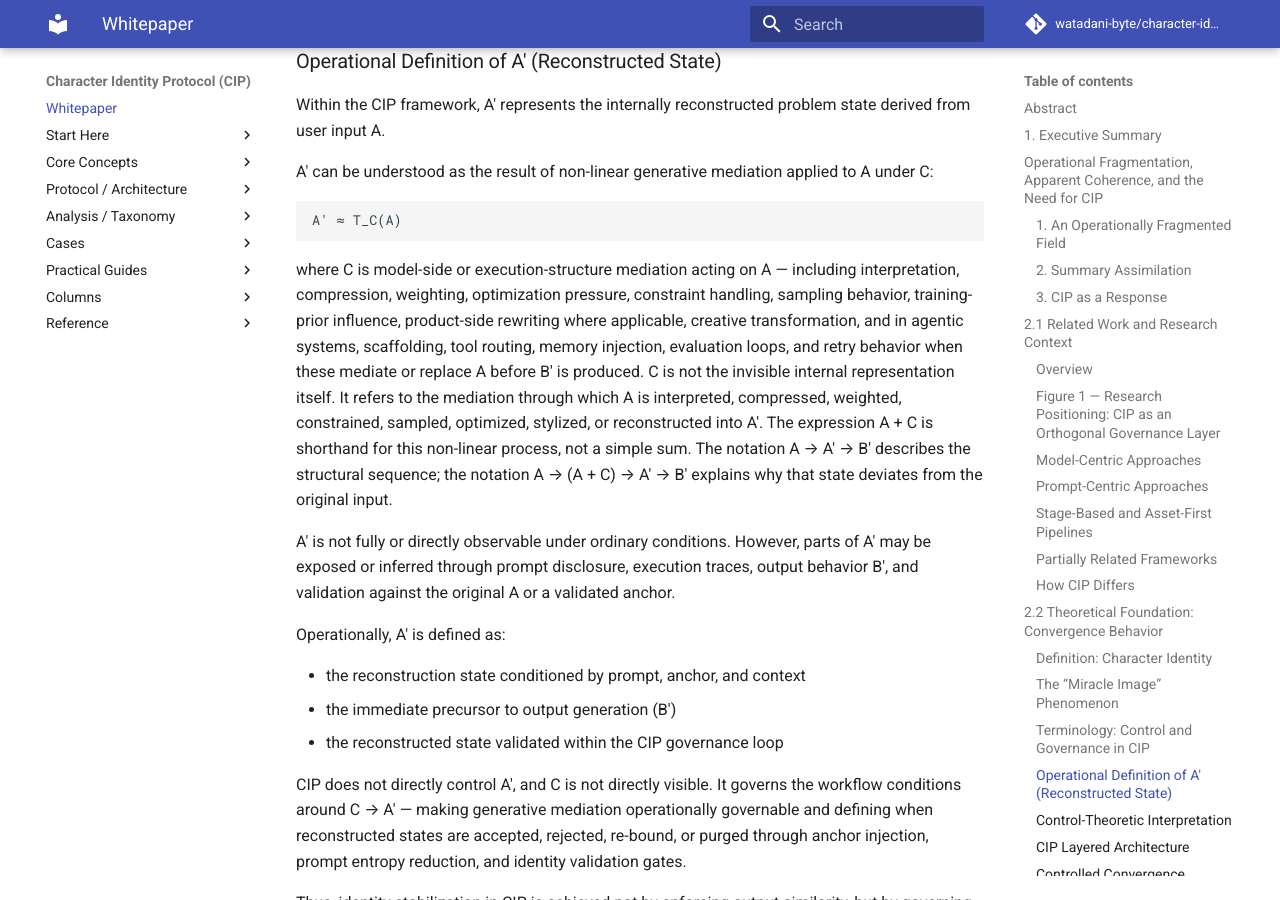
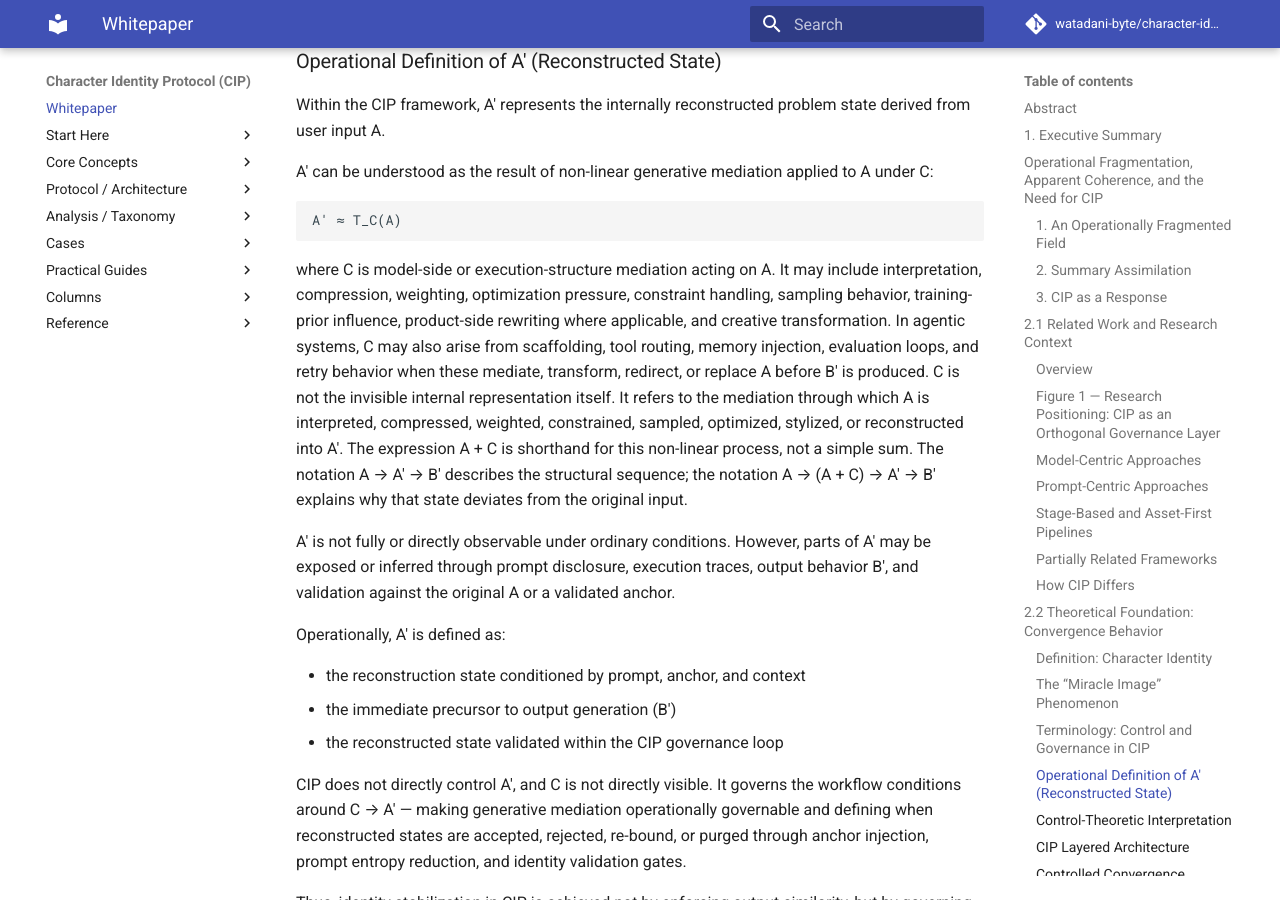
Before and after one commit to watadani-byte/character-identity-protocol, an MkDocs documentation site: the page built from docs/whitepaper_v1.md, in a window 1280 px wide and 900 px high, scrolled down 8344 px. Built offline with MkDocs 1.6.1 and Material for MkDocs 9.7.7, drawn with Linux system fonts in a browser that asks for light colours; comment, search, counter and statistics services are not loaded; some of the changed text lies outside the part shown.

Commit message:
whitepaper_v1.md を更新

````diff
--- a/docs/whitepaper_v1.md
+++ b/docs/whitepaper_v1.md
@@ -13,7 +13,7 @@
 
 Generative image systems are inherently probabilistic: identical prompts may produce different outputs across generation cycles, and character identity may drift over sessions, platforms, and contexts. Existing approaches to character consistency — including model fine-tuning, prompt engineering, and reference conditioning — primarily operate at the level of model parameters or input specification, and do not explicitly control the reconstruction process that produces outputs during inference.
 
-This paper introduces the Character Identity Protocol (CIP), an inference-time reconstruction governance framework that formalizes identity stabilization as a governance problem around the conditions under which C transforms A into A′: the mediation process through which user input A becomes an operational reconstructed state A′ before output is adopted. In generative systems, user input A is not directly solved; it is first transformed into an internal reconstructed representation A′, which then produces output B′. CIP does not directly control C or A′. Instead, it governs the workflow conditions around C → A′: making generative mediation operationally governable and defining the conditions under which reconstructed states are accepted, rejected, re-bound, or purged.
+This paper introduces the Character Identity Protocol (CIP), an inference-time reconstruction governance framework that formalizes identity stabilization as a governance problem around the conditions under which C transforms A into A′: the mediation process through which user input A becomes an operational reconstructed state A′ before output is adopted. In generative systems, user input A is not directly solved; it is first transformed into an internal reconstructed representation A′, which then produces output B′. CIP does not directly control C or A′. Instead, it governs the workflow conditions around C → A′: making mediation from A to A′ operationally governable and defining the conditions under which reconstructed states are accepted, rejected, re-bound, or purged.
 
 *“C → A′” is used here as shorthand for the governed transformation of A into A′ under C. It does not mean that C independently produces A′ without A.*
 
@@ -293,7 +293,7 @@ A′ can be understood as the result of non-linear generative mediation applied
 A′ ≈ T_C(A)
 ```
 
-where C is model-side or execution-structure mediation acting on A — including interpretation, compression, weighting, optimization pressure, constraint handling, sampling behavior, training-prior influence, product-side rewriting where applicable, creative transformation, and in agentic systems, scaffolding, tool routing, memory injection, evaluation loops, and retry behavior when these mediate or replace A before B′ is produced. C is not the invisible internal representation itself. It refers to the mediation through which A is interpreted, compressed, weighted, constrained, sampled, optimized, stylized, or reconstructed into A′. The expression A + C is shorthand for this non-linear process, not a simple sum. The notation A → A′ → B′ describes the structural sequence; the notation A → (A + C) → A′ → B′ explains why that state deviates from the original input.
+where C is model-side or execution-structure mediation acting on A. It may include interpretation, compression, weighting, optimization pressure, constraint handling, sampling behavior, training-prior influence, product-side rewriting where applicable, and creative transformation. In agentic systems, C may also arise from scaffolding, tool routing, memory injection, evaluation loops, and retry behavior when these mediate, transform, redirect, or replace A before B′ is produced. C is not the invisible internal representation itself. It refers to the mediation through which A is interpreted, compressed, weighted, constrained, sampled, optimized, stylized, or reconstructed into A′. The expression A + C is shorthand for this non-linear process, not a simple sum. The notation A → A′ → B′ describes the structural sequence; the notation A → (A + C) → A′ → B′ explains why that state deviates from the original input.
 
 A′ is not fully or directly observable under ordinary conditions. However, parts of A′ may be exposed or inferred through prompt disclosure, execution traces, output behavior B′, and validation against the original A or a validated anchor.
 
````
Also changed, not shown: other parts of docs/whitepaper_v1.md (+3 -3 lines).
